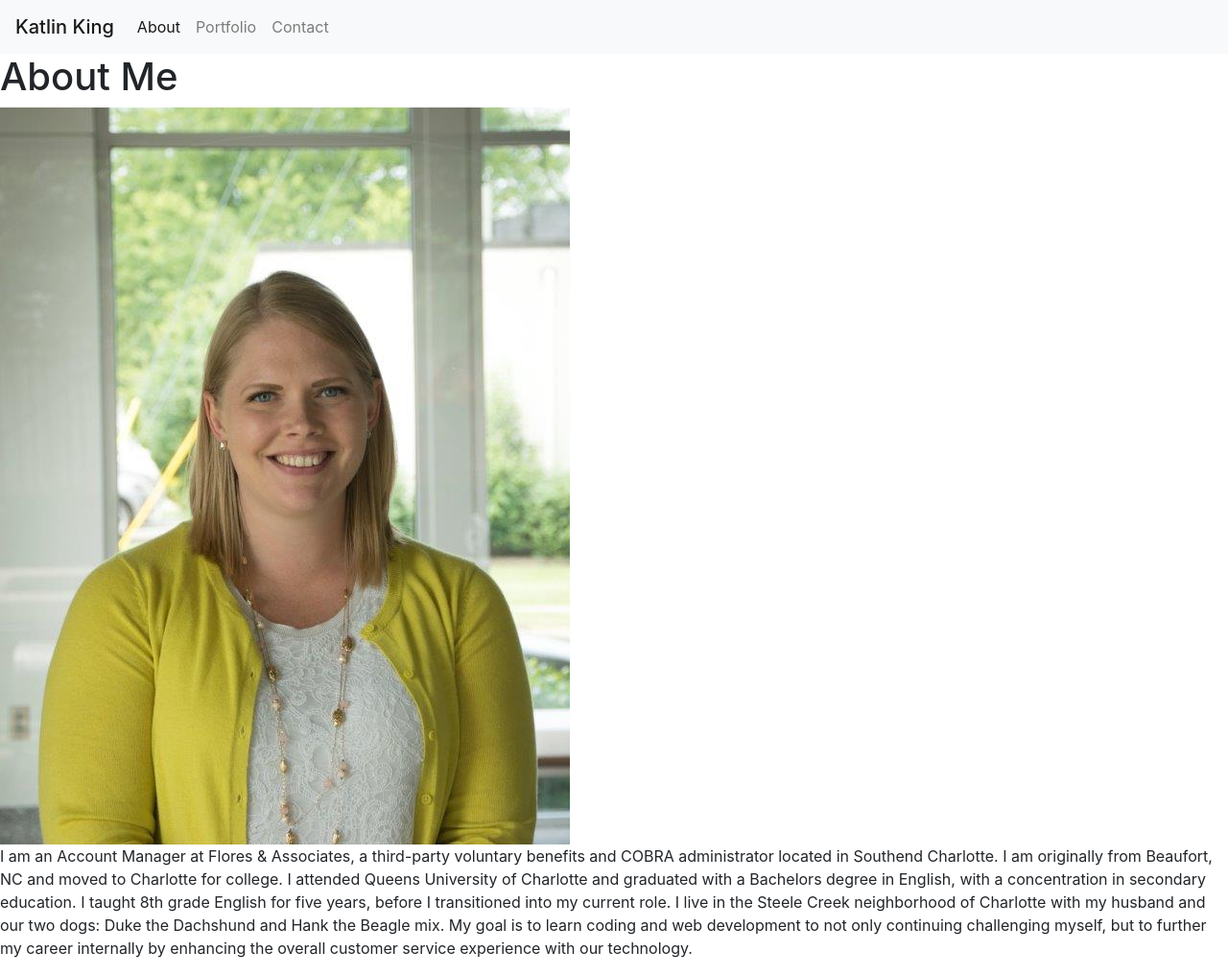
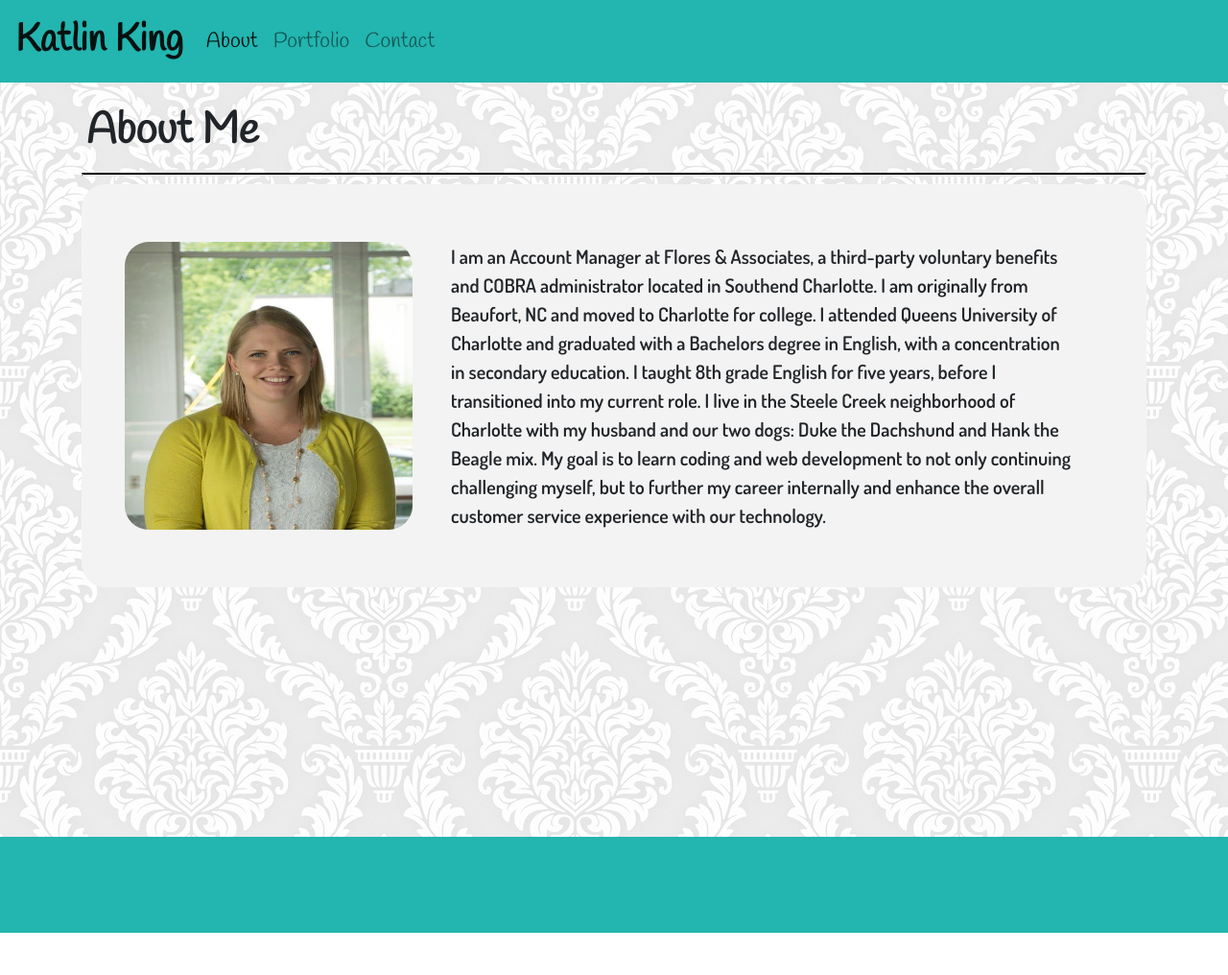
Before and after one commit to katlinking29/responsive-portfolio, a plain HTML site: page index.html in a window 1280 px wide. Shown: the whole page at 96% size. After the commit the page ends 972 px from the top, so only its background shows below. Drawn offline with nearby package versions, Linux system fonts and the light colour scheme.

Commit message:
Added additional content to the idnex.html document and the css file

```diff
--- a/index.html
+++ b/index.html
@@ -5,19 +5,19 @@
     <meta name="viewport" content="width=device-width, initial-scale=1.0">
 
     <link rel="stylesheet" href="https://stackpath.bootstrapcdn.com/bootstrap/4.4.1/css/bootstrap.min.css" integrity="sha384-Vkoo8x4CGsO3+Hhxv8T/Q5PaXtkKtu6ug5TOeNV6gBiFeWPGFN9MuhOf23Q9Ifjh" crossorigin="anonymous">
-
+    <link href="https://fonts.googleapis.com/css2?family=Dosis:wght@600&family=Handlee&display=swap" rel="stylesheet">
+    <link rel="stylesheet" type="text/css" href="style1.css">
     <title>Document</title>
 
 </head>
 
 <body>
-    <!-- Need to customize the color of the navbar -->
-    <nav class="navbar navbar-expand-lg navbar-light bg-light">
+
+    <nav class="navbar navbar-expand-lg navbar-light">
         <span class="navbar-brand mb-0 h1">Katlin King</span>
         <button class="navbar-toggler" type="button" data-toggle="collapse" data-target="#navbarSupportedContent" aria-controls="navbarSupportedContent" aria-expanded="false" aria-label="Toggle navigation">
           <span class="navbar-toggler-icon"></span>
         </button>
-
         <div class="collapse navbar-collapse" id="navbarSupportedContent">
           <ul class="navbar-nav mr-auto">
             <li class="nav-item active">
@@ -33,35 +33,38 @@
         </div>
     </nav>
 
+    <br>
 
-    <header>
+    <div class="container">
 
-        <h1>About Me</h1>
+      <header>
+        <div class="row">
+          <h1>About Me</h1>
+        </div>
+      </header>
 
-    </header>
+      <hr>
 
-    <section>
+      <div class="about-me-content">
 
-        <div>
-            <img src="Katlin_King.jpg" alt="Profile Picture">
-        </div>
-
-        <div>
-            <p>I am an Account Manager at Flores & Associates, a third-party voluntary benefits and COBRA administrator located in Southend Charlotte. I am originally from Beaufort, NC
+        <section class="row">
+              <img src="Katlin_King.jpg" alt="Profile Picture">
+              <p id= "bio">I am an Account Manager at Flores & Associates, a third-party voluntary benefits and COBRA administrator located in Southend Charlotte. I am originally from Beaufort, NC
                 and moved to Charlotte for college. I attended Queens University of Charlotte and graduated with a Bachelors degree in English, with a concentration in secondary education. I taught
                 8th grade English for five years, before I transitioned into my current role. I live in the Steele Creek neighborhood of Charlotte with my husband and our
-                two dogs: Duke the Dachshund and Hank the Beagle mix. My goal is to learn coding and web development to not only continuing challenging myself, but to further my career internally by enhancing
-                the overall customer service experience with our technology.
-            </p>
+                two dogs: Duke the Dachshund and Hank the Beagle mix. My goal is to learn coding and web development to not only continuing challenging myself, but to further my career internally and enhance
+                the overall customer service experience with our technology.</p>
+        </section>
 
-        </div>
+      </div>
 
-    </section>
+    </div>
 
     <footer>
 
-        <!-- Add a colored "footer" like in the example image-->
     </footer>
+
+
 
 
 </body>
--- /dev/null
+++ b/style1.css
@@ -0,0 +1,100 @@
+nav {
+    background-color: #23B5AF;
+    font-family: 'Handlee', cursive;
+}
+
+.navbar-brand {
+    font-size: 40px;
+    font-weight: bold;
+}
+
+.navbar-nav {
+    font-size: 22px;
+}
+
+body {
+    background-image: url("background-image.jpg");
+}
+
+h1 {
+    margin-left: 20px;
+    font-size: 45px;
+    font-family: 'Handlee', cursive;
+    font-weight: bold;
+}
+
+hr {
+    display: block;
+    margin-top: 0.5em;
+    margin-bottom: 0.5em;
+    margin-left: auto;
+    margin-right: auto;
+    border-style: inset;
+    border-width: 2px;
+    background: black;
+  }
+
+.about-me-content {
+    background-color: rgb(243, 243, 243);
+    border-radius: 25px;
+    padding: 40px;
+
+}
+
+img {
+    height: 300px;
+    width: 300px;
+    border-radius: 25px;
+    margin: 20px;
+}
+
+#bio {
+    font-family: 'Dosis', sans-serif;
+    font-size: 20px;
+    height: 300px;
+    width: 650px;
+    margin: 20px;
+ }
+
+ .clearfix:after {
+    clear: both;
+    content: " ";
+    display: block;
+    font-size: 0;
+    height: 0;
+    visibility: hidden;
+
+ }
+
+ footer {
+    position: relative;
+    bottom: -260px;
+    background-color: #23B5AF;
+    height: 100px;
+    width: 100%;
+ }
+
+@media screen and (max-width: 1200px) {
+    img {
+        margin: auto;
+    }
+
+    #bio {
+        margin: auto;
+        padding: 20px;
+        text-align: center;
+    }
+
+    .about-me-content {
+        height: 800px;
+    }
+
+}
+
+@media screen and (max-width: 767px) {
+    .about-me-content {
+        height: 1200px;
+    }
+}
+
+/* need to do a media screen for when my page goes below 400 px */
```
Also changed, not shown: background-image.jpg (added).
